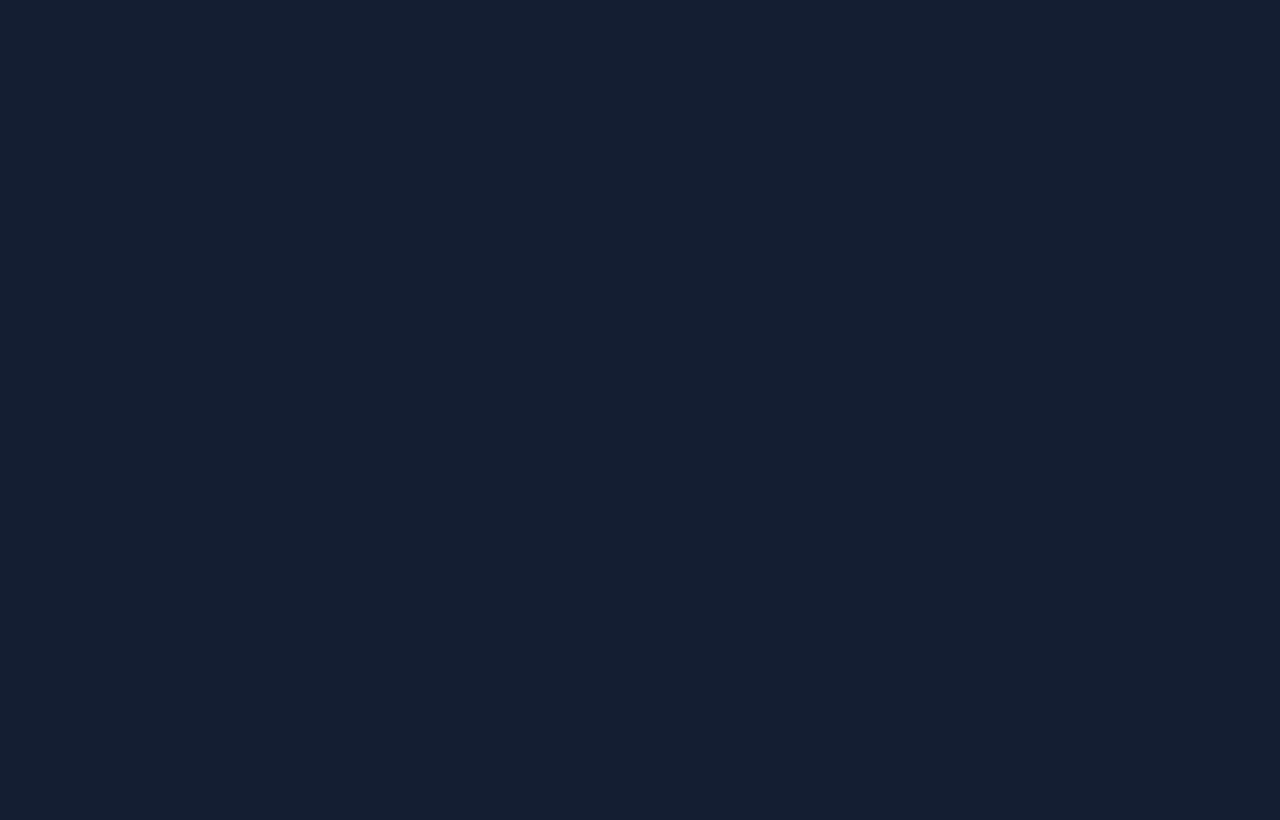
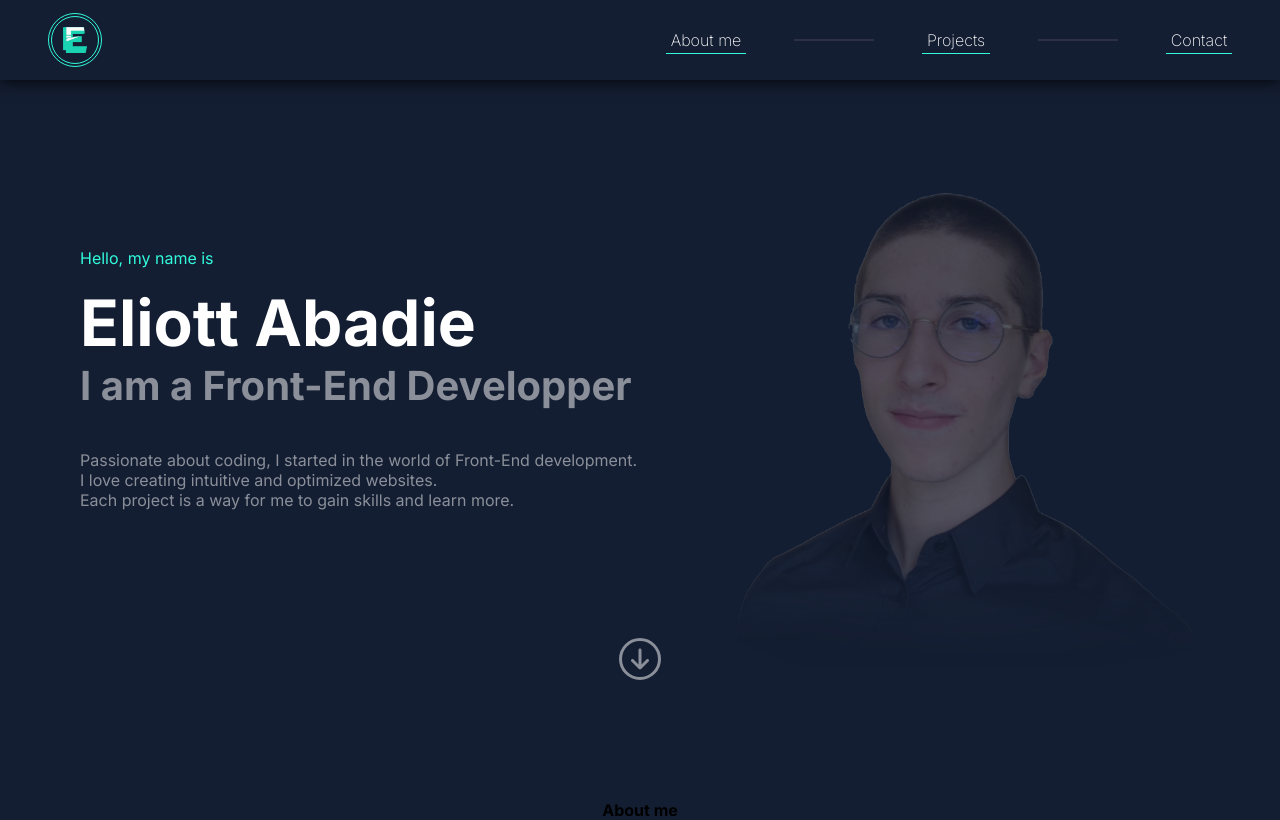
Before and after one commit to EliottAB/Portfolio, a plain HTML site: page index.html in a window 1280 px wide. Drawn offline with Linux system fonts and the light colour scheme.

Commit message:
first part created

```diff
--- /dev/null
+++ b/css/header.css
@@ -0,0 +1,125 @@
+header{
+    position: fixed;
+    width: calc(100vw - 6em);
+    height: 5em;
+    padding: 0 3em;
+    background-color: rgb(20, 30, 50);
+    box-shadow: 0 0 1em black;
+    z-index: 2;
+}
+
+nav{
+    position: relative;
+    display: flex;
+    justify-content: flex-end;
+    align-items: center;
+    height: 100%;
+    gap: 3em;
+}
+
+nav::before, nav::after{
+    content: "";
+    width: 5em;
+    height: .1em;
+    opacity: 0;
+    background-color: rgb(44, 47, 69);
+    animation: link-appear 1s forwards;
+}
+
+nav::before{
+    order: 2;
+    animation-delay: .1s;
+}
+
+nav::after{
+    order: 4;
+    animation-delay: .3s;
+}
+
+nav a:not(:nth-child(1)){
+    position: relative;
+    padding: .2em .3em;
+    font-weight: 200;
+    opacity: 0;
+    color: white;
+    border-bottom: .1em solid rgb(50, 250, 220);
+    z-index: 1;
+    transition: color .2s;
+    animation: link-appear 1s forwards;
+}
+
+nav a:nth-child(2){
+    order: 1;
+}
+
+nav a:nth-child(3){
+    order: 3;
+    animation-delay: .2s;
+}
+
+nav a:nth-child(4){
+    order: 5;
+    animation-delay: .4s;
+}
+
+nav a:not(:nth-child(1)):before{
+    content: "";
+    position: absolute;
+    left: 0;
+    bottom: 0;
+    width: 100%;
+    height: 0;
+    background-color: rgb(50, 250, 220);
+    z-index: -1;
+    transition: height .2s;
+}
+
+nav a:hover{
+    color: black;
+}
+
+nav a:hover::before{
+    height: 100%;
+}
+
+.logo{
+    display: flex;
+    justify-content: center;
+    align-items: center;
+    width: 2.5em;
+    height: 2.5em;
+    margin-right: auto;
+    padding: .2em;
+    opacity: 0;
+    border: .3em double rgb(50, 250, 220);
+    border-radius: 100vw;
+    animation: logo-appear 1s forwards;
+}
+
+.logo img{
+    width: 1.5em;
+}
+
+
+@keyframes link-appear {
+    from{
+        transform: translate(10em);
+        opacity: 0;
+    }
+
+    to{
+        transform: translate(0);
+        opacity: 1;
+    }
+}
+
+@keyframes logo-appear{
+    from{
+        transform: translateY(-4em);
+        opacity: 0;
+    }
+    to{
+        transform: translateY(0);
+        opacity: 1;
+    }
+}
--- a/css/home.css
+++ b/css/home.css
@@ -0,0 +1,93 @@
+main{
+    display: flex;
+    flex-direction: column;
+    align-items: center;
+    width: 70vw;
+    margin: auto;
+}
+
+#presentation{
+    position: relative;
+    display: flex;
+    flex-direction: column;
+    justify-content: center;
+    width: 70em;
+    height: 100svh;
+    opacity: 0;
+    animation: appear-from-bottom 1.5s forwards .5s;
+}
+
+#presentation img{
+    position: absolute;
+    right: 0;
+    margin-bottom: -8em;
+    width: 30em;
+    opacity: .3;
+}
+
+.before-name{
+    margin-bottom: 1em;
+    color: rgb(50, 250, 220);
+}
+
+#presentation h1{
+    font-size: 4em;
+    color: white;
+}
+
+#presentation h2{
+    margin-bottom: 1em;
+    font-size: 2.5em;
+    color: white;
+    opacity: .5;
+}
+
+.self-preview{
+    color: white;
+    opacity: .5;
+}
+
+.arrow-next{
+    display: flex;
+    justify-content: center;
+    align-items: center;
+    position: relative;
+    top: 8em;
+    width: 2.2em;
+    height: 2.2em;
+    margin: 0 auto;
+    border: white .2em solid;
+    border-radius: 100vw;
+    opacity: .5;
+    transition: border-color .2s, opacity .2s, transform .2s;
+}
+
+.arrow-next svg{
+    width: 1.5em;
+    height: 1.5em;
+    fill: white;
+    transform: rotate(180deg);
+    transition: fill .2s;
+}
+
+.arrow-next:hover{
+    border-color: rgb(50, 250, 220);
+    opacity: 1;
+    transform: scale(120%)
+}
+
+.arrow-next:hover svg{
+    fill: rgb(50, 250, 220);
+}
+
+@keyframes appear-from-bottom {
+    from{
+        transform: translateY(10em);
+        opacity: 0;
+    }
+
+    to{
+        transform: translateY(0);
+        opacity: 1;
+    }
+}
--- a/css/index.css
+++ b/css/index.css
@@ -1,3 +1,5 @@
+@import url('https://fonts.googleapis.com/css2?family=Inter:wght@200;400;700&family=Roboto:wght@300;400;700&display=swap');
+
 *{
     margin: 0;
     padding: 0;
@@ -6,8 +8,10 @@
 }
 
 body, html{
+    width: 100vw;
+    overflow-x: hidden;
     font-size: 16px;
+    font-family: "Inter";
     background-color: rgb(20, 30, 50);
-    overflow-x: hidden;
-    width: 100vw;
+    scroll-behavior: smooth;
 }
--- a/index.html
+++ b/index.html
@@ -3,10 +3,44 @@
 <head>
     <meta charset="UTF-8">
     <meta name="viewport" content="width=device-width, initial-scale=1.0">
-    <meta name="description" content="Eliott Abadie is a Front-End Developper by passion">
+    <meta name="description" content="Eliott Abadie is a Front-End Developper by passion. Check out my portfolio !">
     <title>Eliott Abadie</title>
     <link rel="stylesheet" href="./css/index.css">
+    <link rel="stylesheet" href="./css/home.css">
+    <link rel="stylesheet" href="./css/header.css">
+    <link rel="stylesheet" href="./css/aboutme.css">
+    <link rel="stylesheet" href="./css/projects.css">
+    <link rel="stylesheet" href="./css/contact.css">
+    <link rel="icon" href="./assets/favicon.ico">
 </head>
 <body>
+    <header>
+        <nav>
+            <a href="/" class="logo"><img src="./assets/Elogo.png" alt="Logo"></a>
+            <a href="#about-me">About me</a>
+            <a href="#projects">Projects</a>
+            <a href="#contact">Contact</a>
+        </nav>
+    </header>
+
+    <main>
+        <div id="presentation">
+            <p class="before-name">Hello, my name is</p>
+            <h1>Eliott Abadie</h1>
+            <h2>I am a Front-End Developper</h2>
+            <p class="self-preview">
+                Passionate about coding, I started in the world of Front-End development.<br/>I love creating intuitive and optimized websites.<br/>Each project is a way for me to gain skills and learn more.
+            </p>
+            <a href="#about-me" class="arrow-next">
+                <svg xmlns="http://www.w3.org/2000/svg" viewBox="0 0 384 512"><!--! Font Awesome Pro 6.4.2 by @fontawesome - https://fontawesome.com License - https://fontawesome.com/license (Commercial License) Copyright 2023 Fonticons, Inc. --><path d="M214.6 41.4c-12.5-12.5-32.8-12.5-45.3 0l-160 160c-12.5 12.5-12.5 32.8 0 45.3s32.8 12.5 45.3 0L160 141.2V448c0 17.7 14.3 32 32 32s32-14.3 32-32V141.2L329.4 246.6c12.5 12.5 32.8 12.5 45.3 0s12.5-32.8 0-45.3l-160-160z"/></svg>
+            </a>
+            <img src="./assets/PhotoCVcut.png" alt="Eliott Abadie">
+        </div>
+        <section id="about-me">
+            <h2>About me</h2>
+        </section>
+        <section id="projects"></section>
+        <section id="contact"></section>
+    </main>
 </body>
 </html>
```
Also changed, not shown: assets/Elogo.png (added), assets/PhotoCVcut.png (added), assets/arrow-up-solid.svg (added), assets/favicon.ico (added), css/aboutme.css (added), css/contact.css (added), css/projects.css (added).
